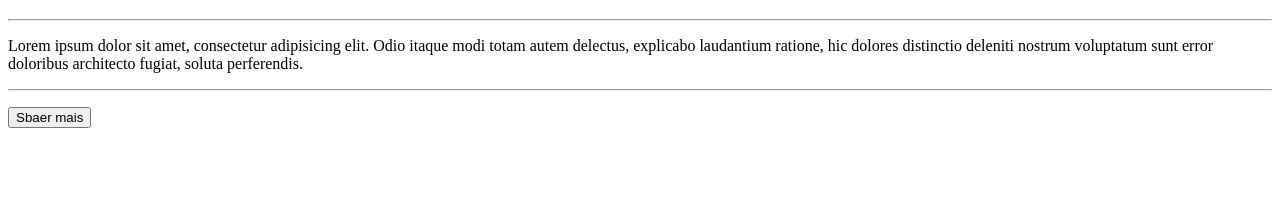
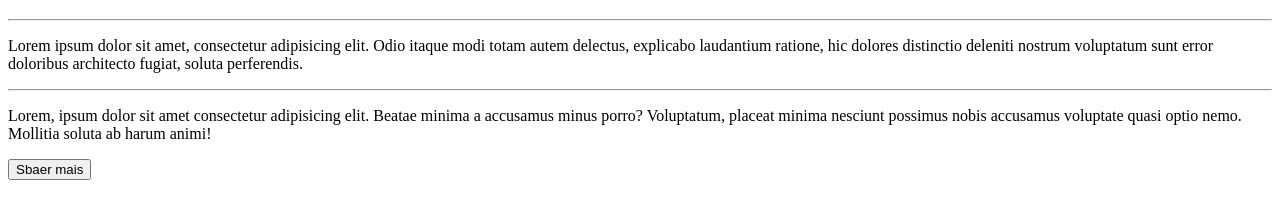
Before and after one commit to Luis12205/Ola--mundo-, a plain HTML site: page Site exemplo/index.html in a window 1280 px wide. Shown: the part 61-280 px from the top of the page. Drawn offline with Linux system fonts and the light colour scheme.

Commit message:
Adicionei um paragrafo

```diff
--- a/Site exemplo/index.html
+++ b/Site exemplo/index.html
@@ -10,6 +10,7 @@
     <hr>
     <p>Lorem ipsum dolor sit amet, consectetur adipisicing elit. Odio itaque modi totam autem delectus, explicabo laudantium ratione, hic dolores distinctio deleniti nostrum voluptatum sunt error doloribus architecto fugiat, soluta perferendis.</p>
     <hr>
+    <P>Lorem, ipsum dolor sit amet consectetur adipisicing elit. Beatae minima a accusamus minus porro? Voluptatum, placeat minima nesciunt possimus nobis accusamus voluptate quasi optio nemo. Mollitia soluta ab harum animi!</P>
     <p><button>Sbaer mais</button></p>
 </body>
 </html>
```
